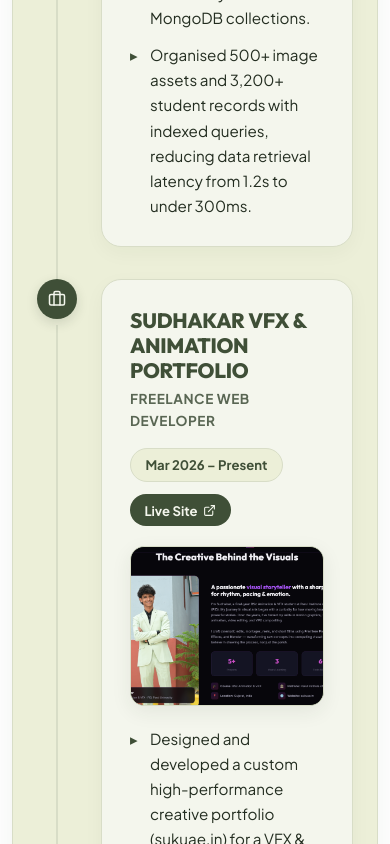
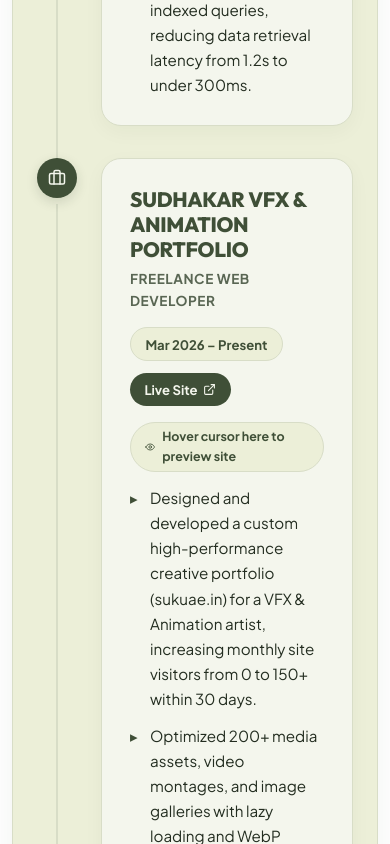
Before and after one commit to manishworkss/aurexon, a Next.js app: page / in a window 390 px wide. Shown: the part 5851-6695 px from the top of the page. Built offline with nearby package versions, Linux system fonts and the light colour scheme; a web font is replaced by a local one.

Commit message:
feat: add hover-to-reveal website screenshot preview & click-to-open live site for Experience cards

```diff
--- a/src/components/Experience.js
+++ b/src/components/Experience.js
@@ -1,7 +1,8 @@
 'use client';
 
+import { useState } from 'react';
 import Image from 'next/image';
-import { motion } from 'framer-motion';
+import { motion, AnimatePresence } from 'framer-motion';
 import styles from './Experience.module.css';
 
 function BriefcaseIcon({ size = 18 }) {
@@ -23,13 +24,22 @@ function ExternalLinkIcon({ size = 14 }) {
   );
 }
 
+function EyeIcon({ size = 14 }) {
+  return (
+    <svg width={size} height={size} viewBox="0 0 24 24" fill="none" stroke="currentColor" strokeWidth="2" strokeLinecap="round" strokeLinejoin="round">
+      <path d="M2 12s3-7 10-7 10 7 10 7-3 7-10 7-10-7-10-7Z" />
+      <circle cx="12" cy="12" r="3" />
+    </svg>
+  );
+}
+
 const experiences = [
   {
     company: 'M.K.R. College Website',
     role: 'Freelance Web Developer',
     period: 'Jan 2026 – Present',
     live: 'https://mkrcollege.com',
-    image: '/experience/mkrcollege.png',
+    image: '/experience/mkrcollege_clean.png',
     points: [
       'Architected and deployed a 12-page production college website (mkrcollege.com) using React.js, Node.js, Express.js, MongoDB, and Tailwind CSS — serving 300+ monthly visitors.',
       'Built admin-managed notice board, faculty directory, admit-card downloads, gallery, and event modules with 15+ RESTful API endpoints backed by indexed MongoDB collections.',
@@ -41,14 +51,13 @@ const experiences = [
     role: 'Freelance Web Developer',
     period: 'Mar 2026 – Present',
     live: 'https://sukuae.in',
-    image: '/experience/sukuae.png',
+    image: '/experience/sukuae_clean.png',
     points: [
       'Designed and developed a custom high-performance creative portfolio (sukuae.in) for a VFX & Animation artist, increasing monthly site visitors from 0 to 150+ within 30 days.',
       'Optimized 200+ media assets, video montages, and image galleries with lazy loading and WebP formats, accelerating initial page render to under 1.8s.',
       'Engineered custom dark-theme glassmorphic cards and interactive project galleries tailored to visual storytelling.',
     ],
   },
-
   {
     company: 'CodeAlpha',
     role: 'Java Development Intern',
@@ -77,6 +86,8 @@ const itemVariants = {
 };
 
 export default function Experience() {
+  const [activeHoverIndex, setActiveHoverIndex] = useState(null);
+
   return (
     <section className={styles.experienceSection} id="experience">
       <motion.div
@@ -105,7 +116,11 @@ export default function Experience() {
               {index < experiences.length - 1 && <div className={styles.line}></div>}
             </div>
 
-            <div className={styles.content}>
+            <div
+              className={styles.content}
+              onMouseEnter={() => setActiveHoverIndex(index)}
+              onMouseLeave={() => setActiveHoverIndex(null)}
+            >
               <div className={styles.cardHeader}>
                 <div className={styles.headerLeft}>
                   <h3 className={styles.companyName}>{exp.company}</h3>
@@ -128,22 +143,43 @@ export default function Experience() {
                 </div>
               </div>
 
+              {/* Hover Badge Trigger when image is available */}
               {exp.image && (
-                <a
+                <div className={styles.hoverPromptBar}>
+                  <span className={styles.hoverPromptPill}>
+                    <EyeIcon size={14} />
+                    <span>{activeHoverIndex === index ? 'Click preview to visit website' : 'Hover cursor here to preview site'}</span>
+                  </span>
+                </div>
+              )}
+
+              {/* Smooth Animated Website Preview (Revealed on Hover) */}
+              <AnimatePresence>
+                {exp.image && activeHoverIndex === index && (
+                  <motion.a
                     href={exp.live || '#'}
                     target="_blank"
                     rel="noopener noreferrer"
                     className={styles.previewContainer}
+                    initial={{ opacity: 0, height: 0 }}
+                    animate={{ opacity: 1, height: 240 }}
+                    exit={{ opacity: 0, height: 0 }}
+                    transition={{ duration: 0.35, ease: [0.16, 1, 0.3, 1] }}
                   >
                     <Image
                       src={exp.image}
                       alt={exp.company}
                       fill
+                      priority
                       sizes="(max-width: 768px) 100vw, 800px"
                       className={styles.previewImage}
                     />
-                </a>
+                    <div className={styles.overlayBadge}>
+                      <span>Click to open live site ↗</span>
+                    </div>
+                  </motion.a>
                 )}
+              </AnimatePresence>
 
               <ul className={styles.points}>
                 {exp.points.map((point, i) => (
--- a/src/components/Experience.module.css
+++ b/src/components/Experience.module.css
@@ -73,6 +73,13 @@
   padding: 1.75rem;
   margin-bottom: 2rem;
   box-shadow: 0 6px 20px rgba(35, 45, 32, 0.04);
+  transition: border-color 0.25s ease, box-shadow 0.25s ease;
+  position: relative;
+}
+
+.content:hover {
+  border-color: var(--forest-dark);
+  box-shadow: 0 10px 28px rgba(35, 45, 32, 0.08);
 }
 
 .cardHeader {
@@ -81,7 +88,7 @@
   align-items: flex-start;
   flex-wrap: wrap;
   gap: 1rem;
-  margin-bottom: 1.25rem;
+  margin-bottom: 1rem;
 }
 
 .headerLeft {
@@ -144,17 +151,43 @@
   box-shadow: 0 4px 12px rgba(35, 45, 32, 0.2);
 }
 
+/* Hover Trigger Prompt Bar */
+.hoverPromptBar {
+  margin-bottom: 0.85rem;
+}
+
+.hoverPromptPill {
+  display: inline-flex;
+  align-items: center;
+  gap: 0.45rem;
+  font-size: 0.78rem;
+  font-weight: 700;
+  color: var(--forest-dark);
+  background-color: var(--cream-card);
+  border: 1px solid var(--cream-border);
+  padding: 0.25rem 0.85rem;
+  border-radius: var(--radius-pill);
+  transition: all 0.2s ease;
+}
+
+.content:hover .hoverPromptPill {
+  background-color: var(--forest-dark);
+  color: var(--cream-light);
+  border-color: var(--forest-dark);
+}
+
+/* Hover Revealed Preview Container */
 .previewContainer {
   display: block;
   width: 100%;
-  height: 220px;
   position: relative;
   overflow: hidden;
   border-radius: 14px;
   border: 1.5px solid var(--cream-border);
   margin-bottom: 1.25rem;
   background-color: var(--forest-dark);
-  box-shadow: 0 6px 20px rgba(35, 45, 32, 0.08);
+  box-shadow: 0 8px 24px rgba(35, 45, 32, 0.12);
+  cursor: pointer;
 }
 
 .previewImage {
@@ -167,6 +200,21 @@
 
 .previewContainer:hover .previewImage {
   transform: scale(1.03);
+}
+
+.overlayBadge {
+  position: absolute;
+  bottom: 12px;
+  right: 12px;
+  background-color: rgba(35, 45, 32, 0.88);
+  color: #FFFFFF;
+  font-size: 0.78rem;
+  font-weight: 700;
+  padding: 0.35rem 0.85rem;
+  border-radius: var(--radius-pill);
+  backdrop-filter: blur(6px);
+  border: 1px solid rgba(255, 255, 255, 0.2);
+  pointer-events: none;
 }
 
 .points {
@@ -205,7 +253,4 @@
     width: 100%;
     justify-content: space-between;
   }
-  .previewContainer {
-    height: 160px;
-  }
 }
```
Also changed, not shown: public/experience/mkrcollege_clean.png (added), public/experience/sukuae_clean.png (added). Lines whose indentation alone changed are shown as unchanged.
